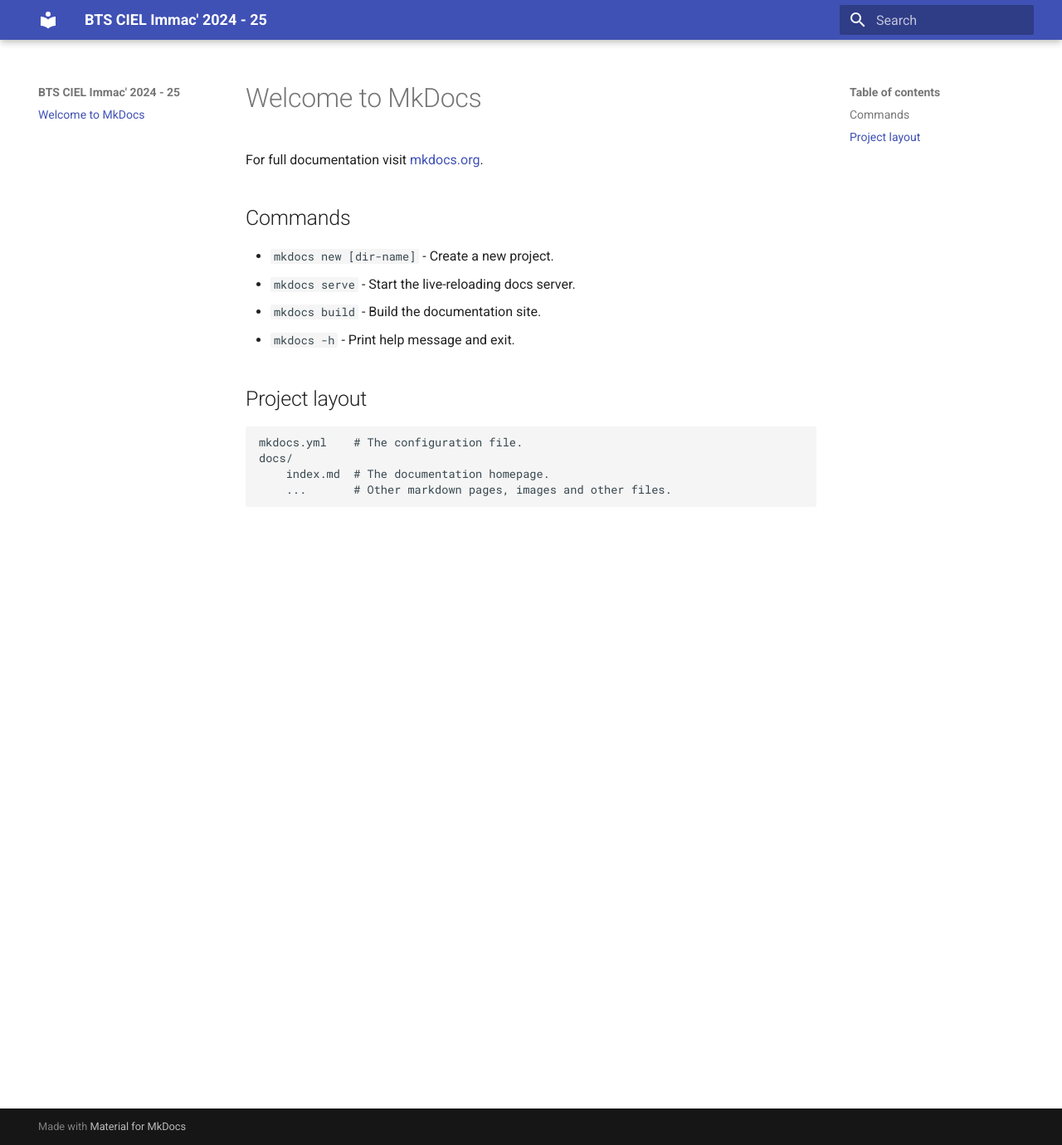
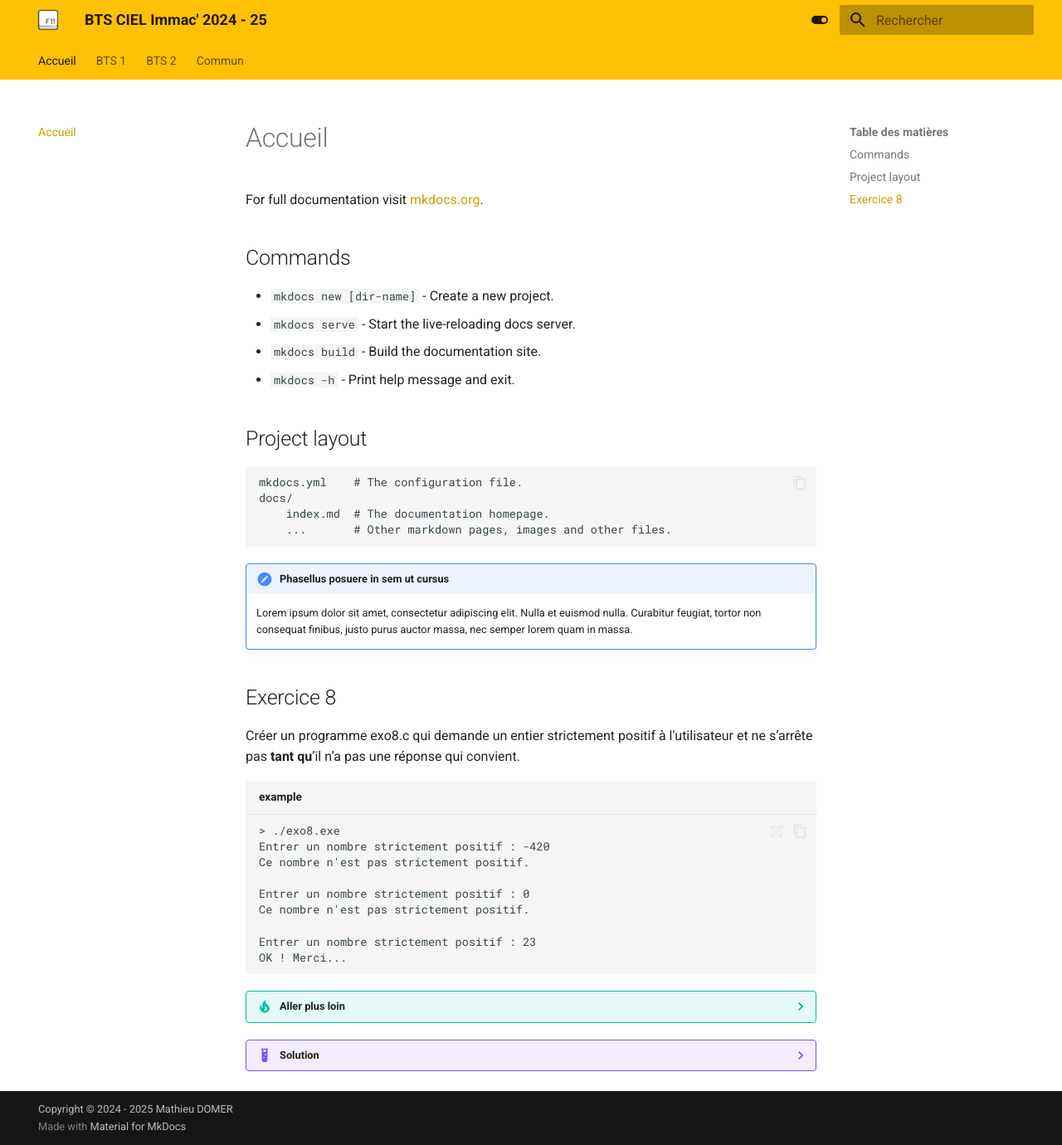
Before and after one commit to bts-ciel-immac-laval/bts-ciel-immac-laval.github.io, an MkDocs documentation site: the page built from docs/index.md, in a window 1280 px wide and 1380 px high. Shown: the whole window at 83% size. Built offline with MkDocs 1.6.1 and Material for MkDocs 9.7.7, drawn with Linux system fonts in a browser that asks for light colours.

Commit message:
update for bts

````diff
--- /dev/null
+++ b/docs/BTS-2/index.md
@@ -0,0 +1 @@
+# BTS 2
--- /dev/null
+++ b/docs/commun/index.md
@@ -0,0 +1 @@
+# Commun
--- a/docs/index.md
+++ b/docs/index.md
@@ -1,4 +1,4 @@
-# Welcome to MkDocs
+# Accueil
 
 For full documentation visit [mkdocs.org](https://www.mkdocs.org).
 
@@ -15,3 +15,71 @@
     docs/
         index.md  # The documentation homepage.
         ...       # Other markdown pages, images and other files.
+
+!!! note "Phasellus posuere in sem ut cursus"
+
+    Lorem ipsum dolor sit amet, consectetur adipiscing elit. Nulla et euismod
+    nulla. Curabitur feugiat, tortor non consequat finibus, justo purus auctor
+    massa, nec semper lorem quam in massa.
+
+## Exercice 8
+
+Créer un programme exo8.c qui demande un entier strictement positif à l'utilisateur et ne s’arrête pas **tant qu**’il n’a pas une réponse qui convient.
+
+``` text title="example"
+> ./exo8.exe
+Entrer un nombre strictement positif : -420
+Ce nombre n'est pas strictement positif.
+
+Entrer un nombre strictement positif : 0
+Ce nombre n'est pas strictement positif.
+
+Entrer un nombre strictement positif : 23
+OK ! Merci...
+
+```
+
+??? tip "Aller plus loin"
+
+    Compter le nombre de tentatives :
+
+    ``` output
+    > ./exo7.exe
+    Entrer un nombre strictement positif : 23
+    Chapeau ! Du premier coup !
+
+    > ./exo7.exe
+    Entrer un nombre strictement positif : -420
+    Ce nombre n'est pas strictement positif.
+
+    Entrer un nombre strictement positif : 0
+    Ce nombre n'est pas strictement positif.
+
+    Entrer un nombre strictement positif : 23
+    Ah quand même... 3 fois pour y arriver :(
+    ```
+
+??? example "Solution"
+
+    ``` cpp linenums="1" hl_lines="8 14"
+    #include <stdio.h>
+
+    int main() {
+
+        int input = 0;
+
+
+        while (input <= 0) { /* (1)! */
+            printf("Entrer un nombre strictement positif : ");
+            scanf("%d", &input);
+            if (input <= 0) {
+                printf("Ce nombre n'est pas strictement positif.\n");
+            }
+        }
+        printf("OK ! Merci...");
+
+        return 0;
+    }
+    ```
+
+    1. Exemple avec un type de boucle
--- /dev/null
+++ b/docs/stylesheets/extra.css
@@ -0,0 +1,15 @@
+.md-typeset .grid {
+    grid-template-columns: repeat(auto-fit,minmax(min(100%,8rem),1fr))
+}
+.bts-green {
+    color: #8bc34b;
+}
+.bts-purple {
+    color: #ab47bd;
+}
+.bts-amber {
+    color: #ffc105;
+}
+.bts-blue {
+    color: #4287ff;
+}
--- a/mkdocs.yml
+++ b/mkdocs.yml
@@ -1,4 +1,67 @@
 site_name: BTS CIEL Immac' 2024 - 25
 site_url: https://bts-ciel-immac-laval.github.io
+
+copyright: Copyright &copy; 2024 - 2025 Mathieu DOMER
+
 theme:
   name: material
+  language: fr
+  features:
+    - navigation.tabs
+    - navigation.expand
+    - navigation.path
+    - navigation.indexes
+    - navigation.top
+    - content.code.copy
+    - content.code.select
+    - content.code.annotate
+    - content.tooltips
+  palette:
+    # Palette toggle for light mode
+    - scheme: default
+      toggle:
+        icon: material/toggle-switch
+        name: Mode sombre
+      primary: amber
+      accent: indigo
+    # Palette toggle for dark mode
+    - scheme: slate
+      toggle:
+        icon: material/toggle-switch-off-outline
+        name: Mode clair
+      primary: amber
+      accent: indigo
+  logo: assets/f11_logo.png
+  favicon: assets/f11_logo.png
+extra_css:
+  - stylesheets/extra.css
+extra:
+  analytics:
+    provider: google
+    property: G-XVB7T4MB7D
+  consent:
+    title: Consentement aux cookies
+    description: >-
+      Nous utilisons des cookies pour reconnaître vos visites répétées et vos préférences, ainsi que pour mesurer l'efficacité de notre documentation et pour savoir si les utilisateurs trouvent ce qu'ils recherchent. Avec votre consentement, vous nous aidez à améliorer notre application.
+plugins:
+  - search
+  - tags
+markdown_extensions:
+  - admonition
+  - attr_list
+  - md_in_html
+  - pymdownx.details
+  - pymdownx.highlight:
+      anchor_linenums: true
+      line_spans: __span
+      pygments_lang_class: true
+  - pymdownx.inlinehilite
+  - pymdownx.snippets
+  - pymdownx.superfences
+  - pymdownx.emoji:
+      emoji_index: !!python/name:material.extensions.emoji.twemoji
+      emoji_generator: !!python/name:material.extensions.emoji.to_svg
+  - pymdownx.caret
+  - pymdownx.keys
+  - pymdownx.mark
+  - pymdownx.tilde
````
Also changed, not shown: docs/BTS-1/index.md (added, +1 -0 lines), docs/assets/f11_logo.png (added).
